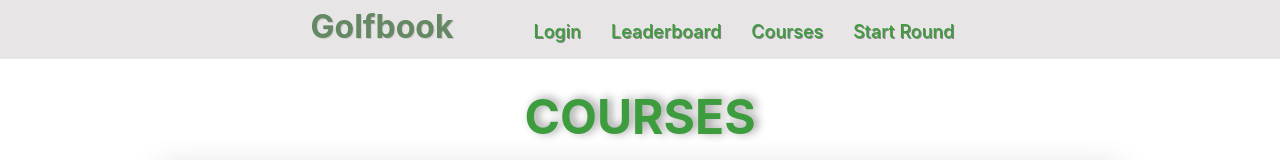
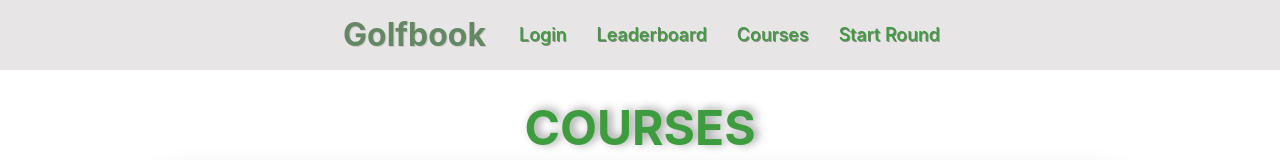
Before and after one commit to dlowry20/golfbook-ui, a React (Vite) app: page /courses in a window 1280 px wide. Shown: the top 160 px of the page. Built offline with nearby package versions, Linux system fonts and the light colour scheme; no server answers.

Commit message:
Edit Header uses Routes now

```diff
--- a/package.json
+++ b/package.json
@@ -17,7 +17,7 @@
     "react": "^18.2.0",
     "react-dom": "^18.2.0",
     "react-input-checkbox": "^1.1.0",
-    "react-router-dom": "^6.4.3",
+    "react-router-dom": "^6.4.4",
     "reactjs-popup": "^2.0.5"
   },
   "devDependencies": {
--- a/src/components/Header.css
+++ b/src/components/Header.css
@@ -1,20 +1,22 @@
 #navbar-custom {
-    display: flex;
-    align-items: center;
-    justify-content: center;
-    padding: 15px;
+    padding: 5px 10px;
     background-color: rgb(231, 229, 229);
     margin-bottom: 25px;
 }
 
-#logo{
+.navbar-Nav {
+    display: flex;
     margin: auto;
     width: 50%;
+}
+
+#logo{
+    padding-right: 0;
     color: rgb(100, 136, 100);
     font-weight: 700;
     font-size: xx-large;
-    padding-right: 65px;
     text-shadow: 1px 1px rgb(207, 202, 202);
+    margin: auto;
 }
 
 .nav-link {
--- a/src/components/Header.jsx
+++ b/src/components/Header.jsx
@@ -1,4 +1,5 @@
 import React, { useState } from 'react';
+import { Link } from 'react-router-dom';
 import "./Header.css";
 
 
@@ -6,13 +7,13 @@ export default function Header() {
     return (
     <>
       <nav id="navbar-custom">
-        <div id="navbarNav">
-            <a id="logo" role="link" aria-disabled="true">Golfbook</a>
-            <a className="nav-link" href="/">Login</a>
-            <a className="nav-link" href="/leaderboard">Leaderboard</a>
-            <a className="nav-link" href="/courses">Courses</a>
-            <a className="nav-link" href="/startRound">Start Round</a>
-        </div>
+        <div className="navbar-Nav">
+            <p id="logo">Golfbook</p>
+            <Link to="/"><p className="nav-link">Login</p></Link>
+            <Link to="/leaderboard"><p className="nav-link">Leaderboard</p></Link>
+            <Link to="/courses"><p className="nav-link">Courses</p></Link>
+            <Link to="/startRound"><p className="nav-link">Start Round</p></Link>
+          </div>
       </nav>
     </>
     )
--- a/src/main.jsx
+++ b/src/main.jsx
@@ -49,11 +49,6 @@ const router = createBrowserRouter([
         path:"/courses",
         element: <Courses/>
     },
-    // {
-    //     path:"/courses/id",
-    //     element: <Course/> //need to fix path to individual course
-    // },
-
 ]);
 
 ReactDOM.createRoot(document.getElementById("root")).render(
```
Also changed, not shown: src/App.jsx (+12 -2 lines), 1 other file (tests, documents, lock files or other folders).
